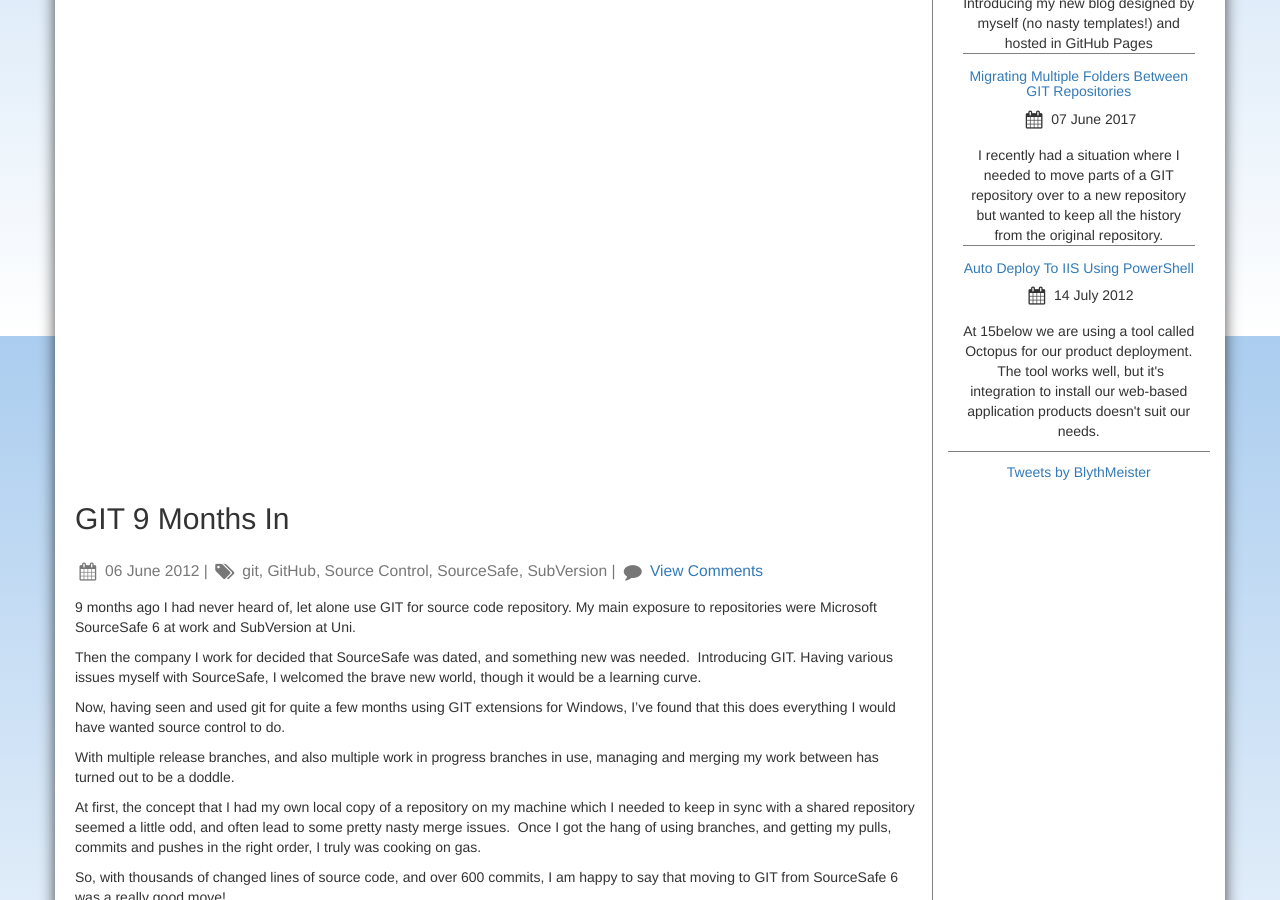
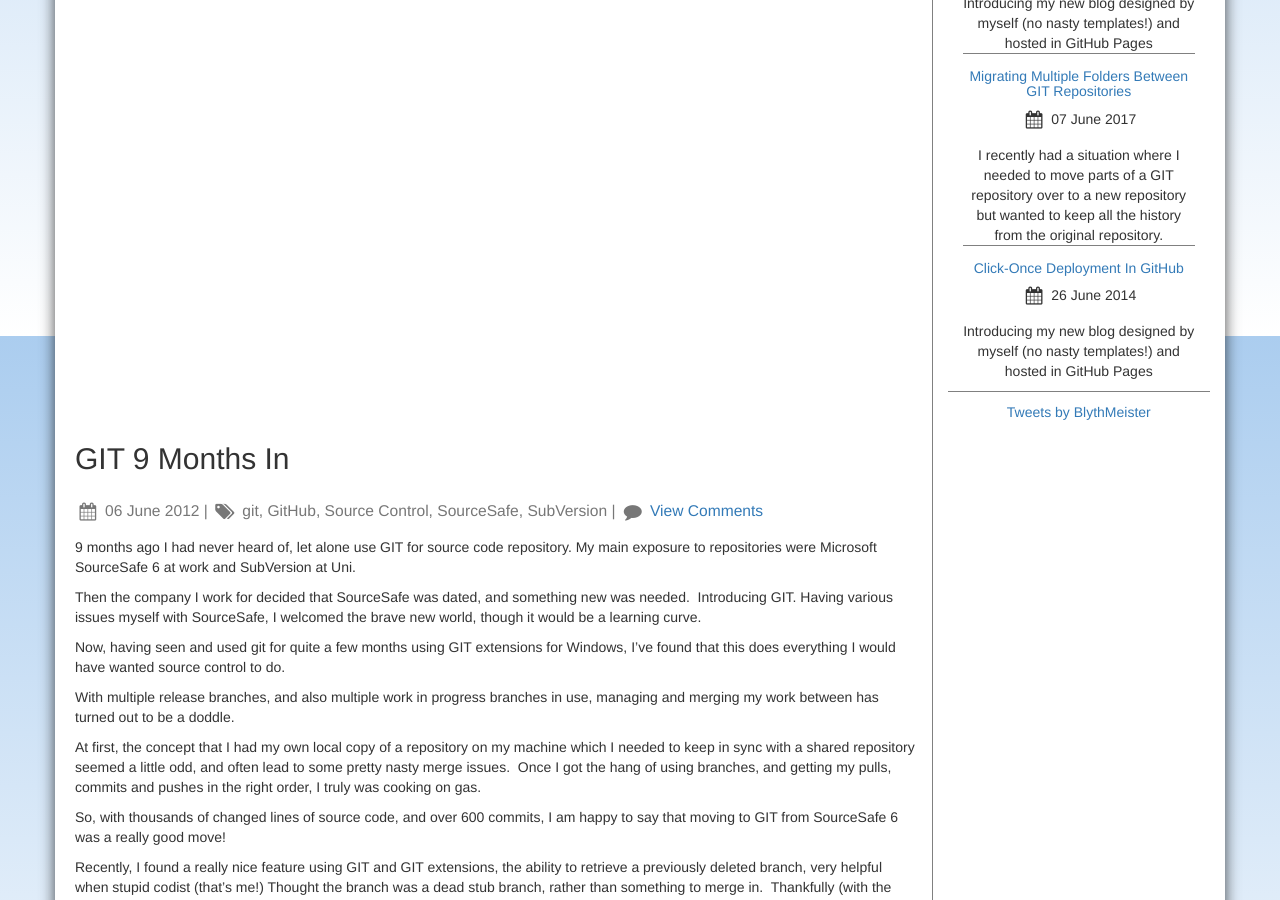
Before and after one commit to BlythMeister/blyth.me.uk, a Jekyll site: the page built from _posts/2012-06-06-git-9-months-in.md, in a window 1280 px wide and 900 px high, scrolled down 564 px. Built offline with Jekyll 4.4.1, drawn with Linux system fonts in a browser that asks for light colours; comment, search, counter and statistics services are not loaded; some of the changed lines change nothing that is shown.

Commit message:
Migrate 2014-06-23-click-once-deployment-in-github

```diff
--- a/_posts/2012-06-06-git-9-months-in.md
+++ b/_posts/2012-06-06-git-9-months-in.md
@@ -7,6 +7,7 @@
 tags: [git, GitHub, Source Control, SourceSafe, SubVersion]
 comments: true
 ---
+
 9 months ago I had never heard of, let alone use GIT for source code repository.
 My main exposure to repositories were Microsoft SourceSafe 6 at work and SubVersion at Uni.
 
--- /dev/null
+++ b/_posts/2014-06-23-click-once-deployment-in-github.md
@@ -0,0 +1,62 @@
+---
+layout: post
+title: Click-Once Deployment In GitHub
+date: 2014-06-26 13:46:00 -0000
+excerpt: Introducing my new blog designed by myself (no nasty templates!) and hosted in GitHub Pages
+image: /images/me.png
+tags: [AutoUpdate, click-once, deploy, Gallifrey, GitHub, publish]
+comments: true
+---
+
+## Overview
+
+I've decided to use click once for my new OpenSource app called Gallifrey.
+
+You can get/see the app in my github account at <https://github.com/BlythMeister/Gallifrey/>
+
+This blog post will try and explain the decision why we have used click once and how i have gone about implementing it.
+
+## What is Click-Once?
+
+Click-Once is an easy way to regularly push updates out to your windows desktop apps.
+
+Click-Once can install updates automatically on application start, or you can handle this manually within your app.
+
+## Why Is Gallifrey Using Click-Once?
+
+We have decided to go with the manual check approach, the reason for this is that we can integrate this experience into the app, rather than having a launcher that downloads the updates.
+Therefore we operate in a similar way to other apps like Spoitfy whereby the updates are downloaded and installed, all the user has to do is restart the app.
+
+## How Does It Work?
+
+GitHub offers a "raw" version of all it's files, and this can be used to serve the application.manifest from a click-once application over the internet.
+
+Changes can be made an published locally to disk, and then when the changes are committed into GitHub they are ready for everyone's application to search and download the new versions.
+
+From Visual Studio the publish of click once is done into 1 of 2 directories depending on version of the app.
+The "stable" version will publish to "..\..\deploy\stable\" whereas the beta will publish to "..\..\deploy\beta\"
+This is just so that someone with a Stable version doesn't accidentally get beta installs.
+
+The update URL is then set to "<https://raw.githubusercontent.com/BlythMeister/Gallifrey/master/deploy/stable/>" or for the beta version "<https://raw.githubusercontent.com/BlythMeister/Gallifrey/develop/deploy/beta/>"
+This is the path to where the updates are, once published in GitHub.
+
+The Gallifrey App using click-once will know to go to this URL when checking for updates. The great this about this is that pushing updates is as simple as pushing a new version into GitHub.
+The only pain point is having to manually perform the publish prior to the push into GitHub.
+
+This means that we have 2 installers.  The first runs off the master branch and is for the stable version.  This can be downloaded here: <https://github.com/BlythMeister/Gallifrey/raw/master/deploy/stable/setup.exe>
+The second is for the beta version which is from the develop branch and can be downloaded here: <https://github.com/BlythMeister/Gallifrey/raw/develop/deploy/beta/setup.exe>
+
+Both versions can be linked from external websites as the Gallifrey GitHub pages site shows: [blythmeister.github.io/Gallifrey](http://blythmeister.github.io/Gallifrey/)
+
+And you can just link to a specific version as we have done on our Atlassian Marketplace page!
+<https://marketplace.atlassian.com/plugins/Gallifrey>
+
+## The Pain Points
+
+There are a few pain points to get around with using this approach.
+
+- GitAttributes - Since your pushing XML and .deploy files you don't want your Git client to change the line endings. You can add a .GitAttributes file to your repository (check the one in this repo) that will tell Git that all ".manifest" or ".deploy" files are binary and should not be compared or adjusted.
+- GitHub raw seems to have a cache of some description, so when requesting the latest and greatest version, sometimes this is out of date. From my experience, the updates are there within 5 minutes, so it's fully workable.
+- You have LOTS of files in your deploy folders! Git stores everything in history, so the more versions you push, the bigger your repo gets. Even if you clean up the files, someone has to pull all the history in, which could over time become cumbersome. Though, we are not talking GB's of download in Gallifrey (Yet!)
+
+I hope that this is useful to you and i'm happy to help anyone else who is trying to get a click-once app deployed using GitHub :)
```
Also changed, not shown: _posts/2012-06-15-local-service-network-service-or-local-system-self-hosted-wcf.md (+1 -0 lines), _posts/2012-07-14-auto-deploy-to-iis-using-powershell.md (+1 -0 lines).
